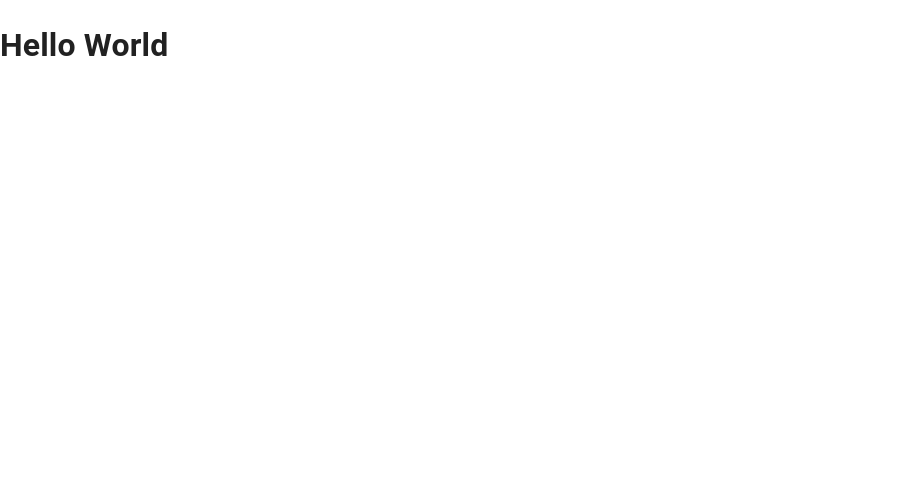
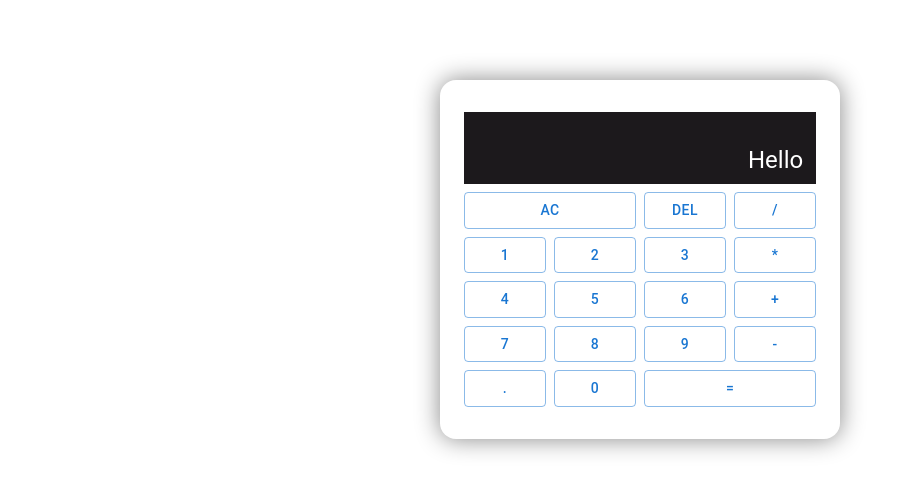
Before and after one commit to jove0610/simple-calculator, a React (Create React App) app: page / in a window 1280 px wide. Shown: the top 492 px of the page, without its empty margins (0-916 px from the left). Built offline with nearby package versions, Linux system fonts and the light colour scheme.

Commit message:
create base calculator UI

```diff
--- a/src/App.jsx
+++ b/src/App.jsx
@@ -1,12 +1,95 @@
 import React from 'react';
-import CssBaseline from '@mui/material/CssBaseline';
+
+import { Container, Grid } from '@mui/material';
+
+import CalculatorDisplay from './components/CalculatorDisplay';
+import CalculatorKey from './components/CalculatorKey';
 
 function App() {
+  const onClick = () => {
+    console.log('click');
+  };
+
   return (
-    <header>
-      <CssBaseline />
-      <h1>Hello World</h1>
-    </header>
+    <Container
+      maxWidth="sm"
+      sx={{
+        boxShadow: '0 0 1.5em #888888',
+        borderRadius: '1em',
+        width: '25em',
+        maxWidth: '90vw',
+        mt: '5em',
+        p: '2em',
+      }}
+    >
+      <Grid container spacing="0.5em">
+        <CalculatorDisplay>Hello</CalculatorDisplay>
+
+        {/* first row */}
+        <CalculatorKey gridCount={6} onClick={onClick}>
+          AC
+        </CalculatorKey>
+        <CalculatorKey gridCount={3} onClick={onClick}>
+          DEL
+        </CalculatorKey>
+        <CalculatorKey gridCount={3} onClick={onClick}>
+          /
+        </CalculatorKey>
+
+        {/* second row */}
+        <CalculatorKey gridCount={3} onClick={onClick}>
+          1
+        </CalculatorKey>
+        <CalculatorKey gridCount={3} onClick={onClick}>
+          2
+        </CalculatorKey>
+        <CalculatorKey gridCount={3} onClick={onClick}>
+          3
+        </CalculatorKey>
+        <CalculatorKey gridCount={3} onClick={onClick}>
+          *
+        </CalculatorKey>
+
+        {/* third row */}
+        <CalculatorKey gridCount={3} onClick={onClick}>
+          4
+        </CalculatorKey>
+        <CalculatorKey gridCount={3} onClick={onClick}>
+          5
+        </CalculatorKey>
+        <CalculatorKey gridCount={3} onClick={onClick}>
+          6
+        </CalculatorKey>
+        <CalculatorKey gridCount={3} onClick={onClick}>
+          +
+        </CalculatorKey>
+
+        {/* fourth row */}
+        <CalculatorKey gridCount={3} onClick={onClick}>
+          7
+        </CalculatorKey>
+        <CalculatorKey gridCount={3} onClick={onClick}>
+          8
+        </CalculatorKey>
+        <CalculatorKey gridCount={3} onClick={onClick}>
+          9
+        </CalculatorKey>
+        <CalculatorKey gridCount={3} onClick={onClick}>
+          -
+        </CalculatorKey>
+
+        {/* fifth row */}
+        <CalculatorKey gridCount={3} onClick={onClick}>
+          .
+        </CalculatorKey>
+        <CalculatorKey gridCount={3} onClick={onClick}>
+          0
+        </CalculatorKey>
+        <CalculatorKey gridCount={6} onClick={onClick}>
+          =
+        </CalculatorKey>
+      </Grid>
+    </Container>
   );
 }
 
--- /dev/null
+++ b/src/components/CalculatorDisplay.jsx
@@ -0,0 +1,22 @@
+import React from 'react';
+import PropTypes from 'prop-types';
+
+import { Box, Grid, Typography } from '@mui/material';
+
+function CalculatorDisplay({ children }) {
+  return (
+    <Grid item xs={12}>
+      <Box p="2em 0.8em 0.5em 0.8em" sx={{ background: '#1c191c' }}>
+        <Typography variant="h5" textAlign="right" sx={{ color: '#fff' }}>
+          {children}
+        </Typography>
+      </Box>
+    </Grid>
+  );
+}
+
+CalculatorDisplay.propTypes = {
+  children: PropTypes.node.isRequired,
+};
+
+export default CalculatorDisplay;
--- /dev/null
+++ b/src/components/CalculatorKey.jsx
@@ -0,0 +1,28 @@
+import React from 'react';
+import PropTypes from 'prop-types';
+
+import { Button, Grid } from '@mui/material';
+
+function CalculatorKey({ onClick, children, gridCount, variant }) {
+  return (
+    <Grid item xs={gridCount}>
+      <Button variant={variant} onClick={onClick} fullWidth>
+        {children}
+      </Button>
+    </Grid>
+  );
+}
+
+CalculatorKey.propTypes = {
+  onClick: PropTypes.func.isRequired,
+  children: PropTypes.node.isRequired,
+  gridCount: PropTypes.number,
+  variant: PropTypes.string,
+};
+
+CalculatorKey.defaultProps = {
+  gridCount: 12,
+  variant: 'outlined',
+};
+
+export default CalculatorKey;
--- a/src/index.jsx
+++ b/src/index.jsx
@@ -1,10 +1,12 @@
 import React from 'react';
 import ReactDOM from 'react-dom/client';
+import CssBaseline from '@mui/material/CssBaseline';
 import App from './App';
 
 const root = ReactDOM.createRoot(document.getElementById('root'));
 root.render(
   <React.StrictMode>
+    <CssBaseline />
     <App />
   </React.StrictMode>
 );
```
